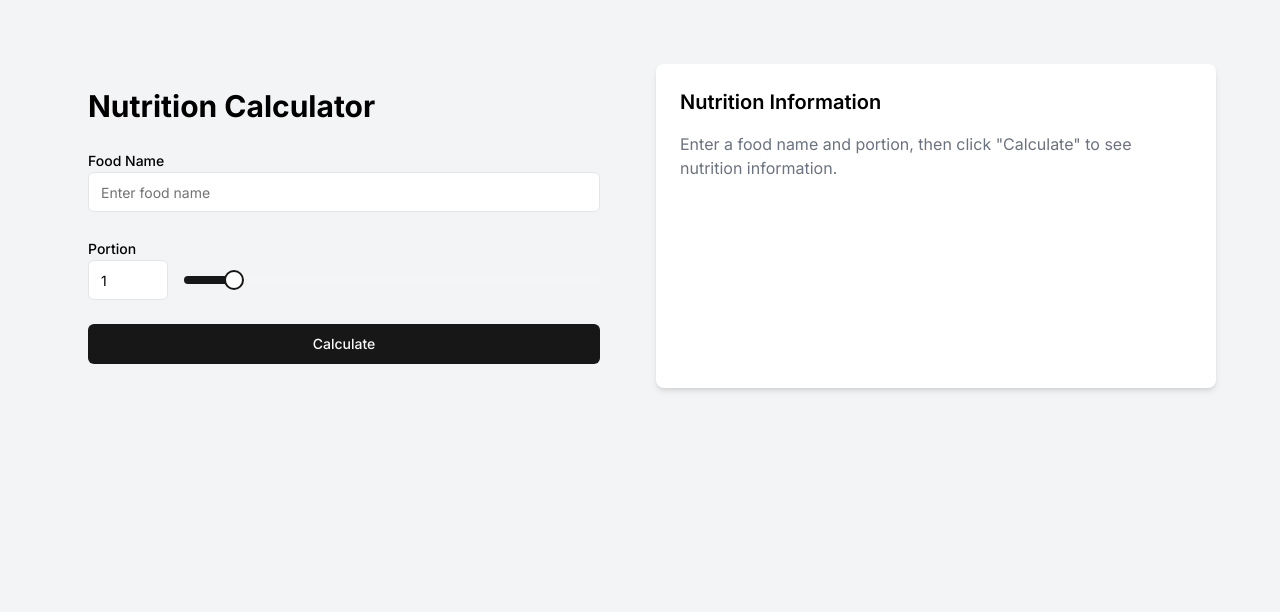
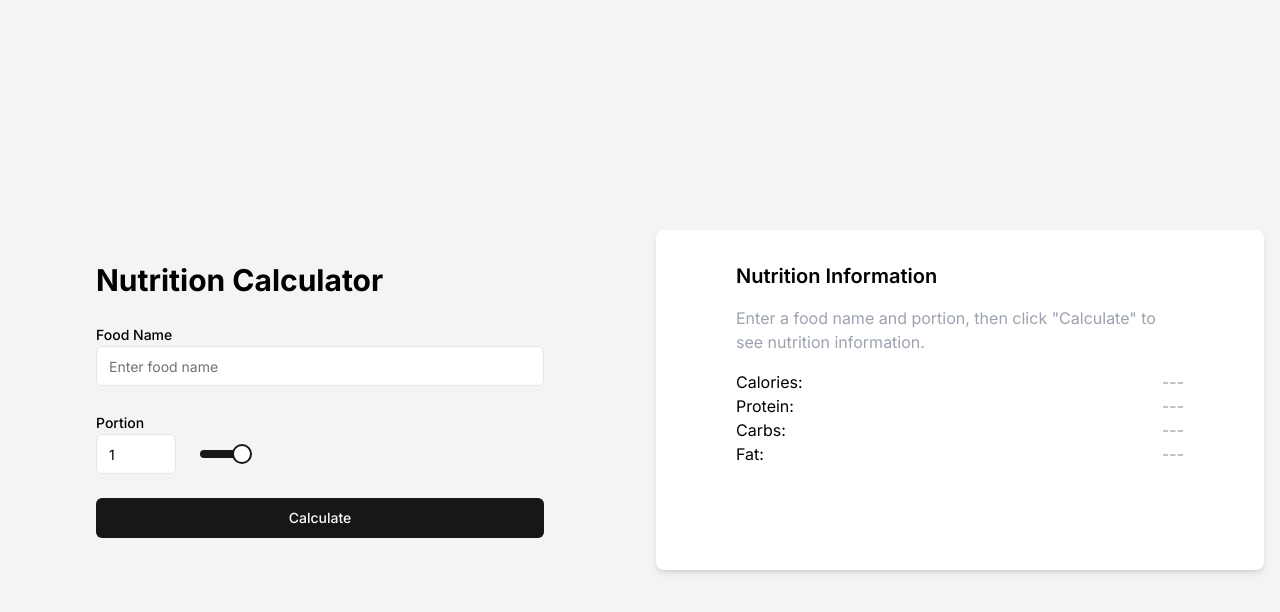
Before and after one commit to louisferdyo/prototype-lasti, a Next.js app: page / in a window 1280 px wide. Shown: the top 612 px of the page. Built offline with nearby package versions, Linux system fonts and the light colour scheme.

Commit message:
Update page.tsx

```diff
--- a/src/app/page.tsx
+++ b/src/app/page.tsx
@@ -53,9 +53,9 @@ export default function NutritionCalculator() {
   }, [portion])
 
   return (
-    <div className="min-h-screen bg-gray-100 p-4 md:p-16">
+    <div className="w-screen h-screen min-h-screen bg-gray-100 p-4 flex items-center justify-center md:p-4">
       <div className="flex flex-col md:flex-row gap-4 md:gap-8">
-        <div className=" p-4 md:p-6 rounded-lg w-full md:w-1/2">
+        <div className=" p-4 md:px-20 md:py-8 after:rounded-lg w-full md:w-1/2 justify-between">
           <form className="space-y-4 md:space-y-6">
             <h1 className="text-3xl font-bold mb-6 text-center lg:text-left">Nutrition Calculator</h1>
             <div>
@@ -70,7 +70,7 @@ export default function NutritionCalculator() {
             </div>
             <div>
               <Label htmlFor="portion">Portion</Label>
-              <div className="flex items-center space-x-4">
+              <div className="flex items-center space-x-6">
                 <Input
                   id="portion"
                   type="number"
@@ -93,8 +93,9 @@ export default function NutritionCalculator() {
             <Button type="button" onClick={handleCalculate} className="w-full">Calculate</Button>
           </form>
         </div>
-        <div className="bg-white p-4 md:p-6 rounded-lg shadow-md w-full md:w-1/2">
+        <div className="bg-white p-4 md:px-20 md:py-8 rounded-lg shadow-md w-full md:w-1/2">
           <h2 className="text-xl font-semibold mb-4">Nutrition Information</h2>
+          <p className='text-gray-400 mb-4'>Enter a food name and portion, then click "Calculate" to see nutrition information.</p>
           {nutritionInfo ? (
             <div className="space-y-2">
               <p className="flex justify-between">
@@ -115,7 +116,25 @@ export default function NutritionCalculator() {
               </p>
             </div>
           ) : (
-            <p className="text-gray-500">Enter a food name and portion, then click "Calculate" to see nutrition information.</p>
+            // Reserve space for content, even if it's not available
+            <>
+              <p className="flex justify-between">
+                <span>Calories:</span>
+                <span className="text-gray-400">---</span>
+              </p>
+              <p className="flex justify-between">
+                <span>Protein:</span>
+                <span className="text-gray-400">---</span>
+              </p>
+              <p className="flex justify-between">
+                <span>Carbs:</span>
+                <span className="text-gray-400">---</span>
+              </p>
+              <p className="flex justify-between">
+                <span>Fat:</span>
+                <span className="text-gray-400">---</span>
+              </p>
+            </>
           )}
         </div>
       </div>
```
